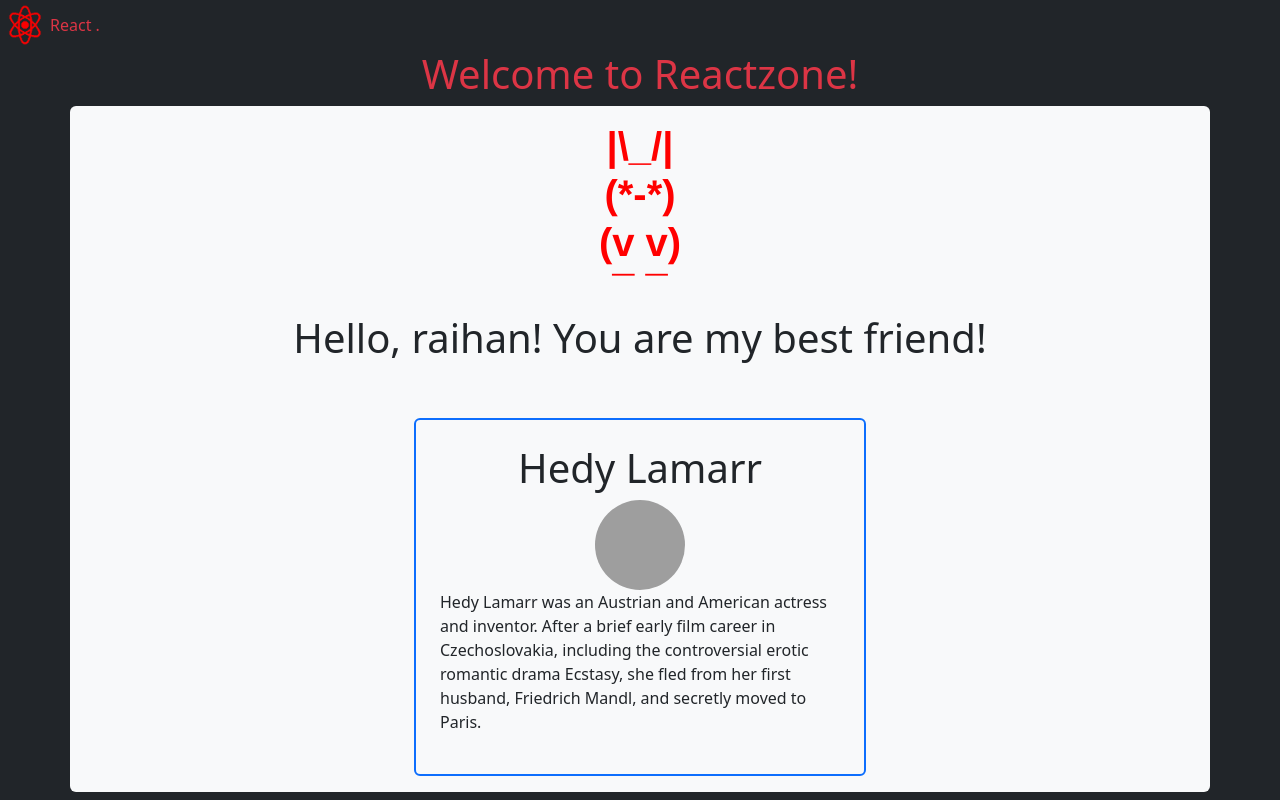
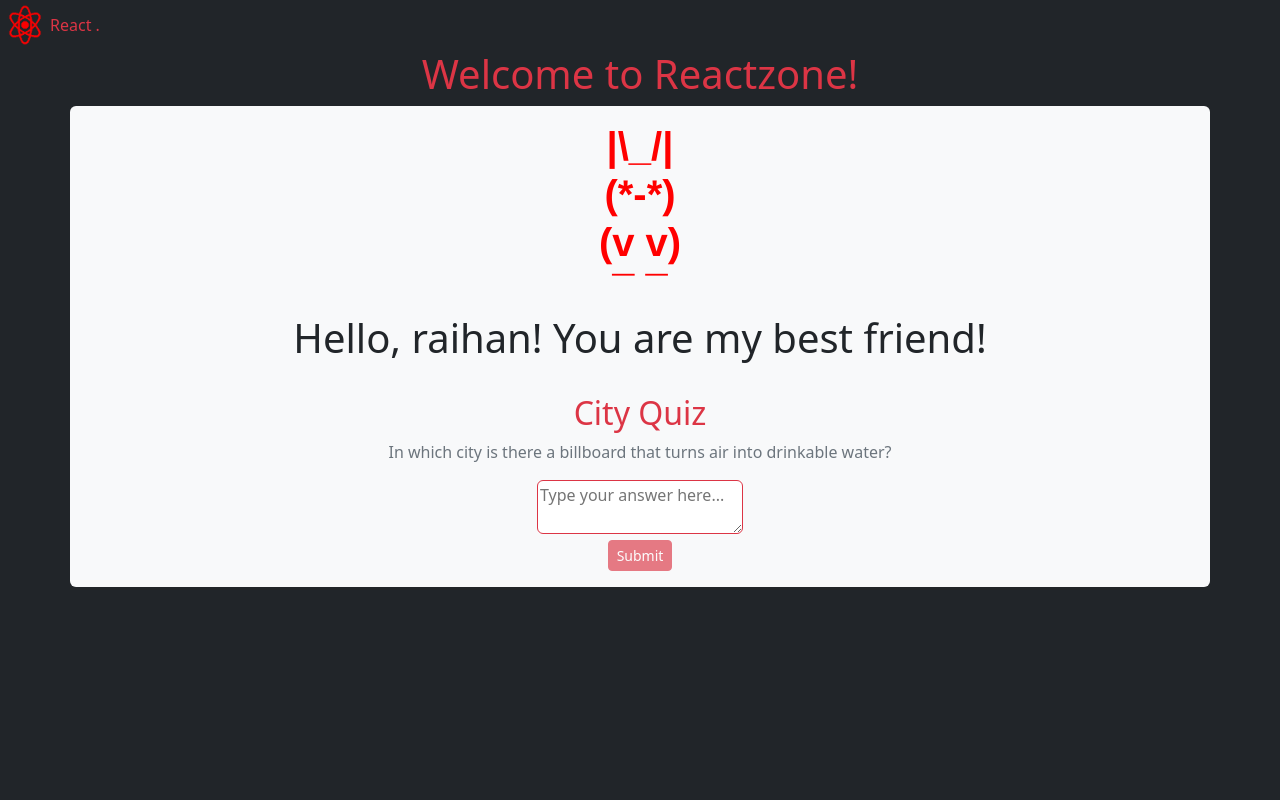
Before and after one commit to raihan-ys/reactzone, a React (Vite) app: page / in a window 1280 px wide. Built offline with nearby package versions, Linux system fonts and the light colour scheme; grey boxes are pictures that could not be loaded.

Commit message:
Add feature

```diff
--- a/src/App.tsx
+++ b/src/App.tsx
@@ -1,4 +1,4 @@
-import Profile from '../components/Profile';
+import QuizForm from '../components/QuizForm';
 
 function MyMood() {
   return (
@@ -21,10 +21,10 @@ function Greeting({ name }: { name: string }) {
 function App() {
   // This is the child element.
   return <div className="text-center">
-    <MyMood/>
+    <MyMood />
     <Greeting name="raihan" />
     <br />
-    <Profile />
+    <QuizForm headingStyle='text-danger font-weight-bold' paragraphStyle='text-secondary' textareaStyle='rounded border-danger' buttonStyle='btn btn-sm btn-danger' errorStyle='text-danger bold' />
   </div>
 }
 
```
